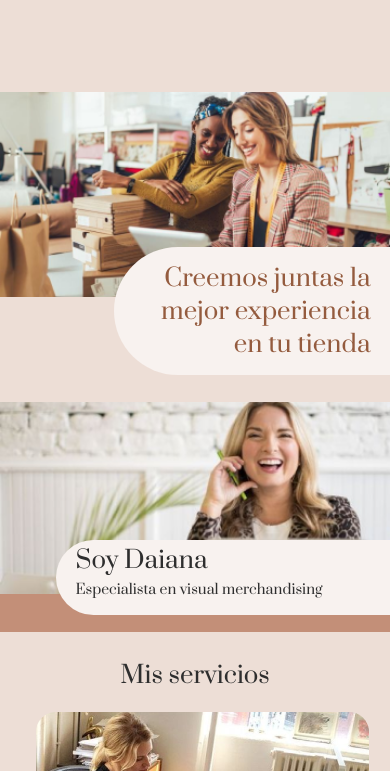
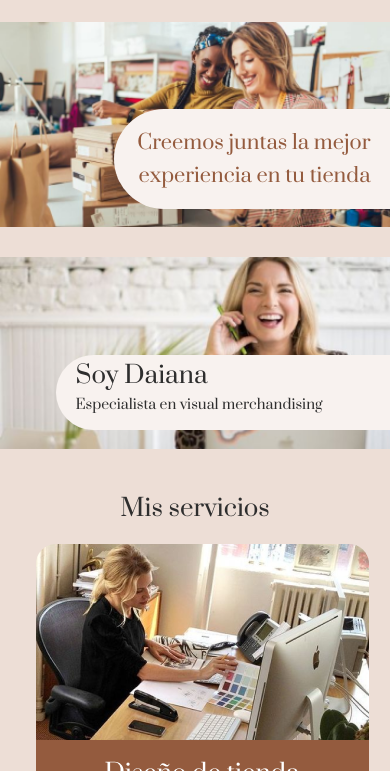
Before and after one commit to sebastianf777/personal2-prototype, a plain HTML site: page index.html in a window 390 px wide. Shown: the part 73-844 px from the top of the page. Drawn offline with Linux system fonts and the light colour scheme.

Commit message:
cambios y mejoras en home

```diff
--- a/assets/css/style.css
+++ b/assets/css/style.css
@@ -750,6 +750,7 @@ height: 27px;
 .cursos-online .izquierda .titulo-curso {
   display: block;
   text-align: center;
+  position: relative;
 }
 .cursos-online .izquierda .titulo-curso .parrafo-mobile {
   display: none;
@@ -1623,12 +1624,16 @@ display: block;
   }
   .titulo {
     display: block;
-    height: 310px;
+    height: auto;
+    margin-bottom: 30px;
   }
   .titulo .izquierda {
     margin-left: 0;
     margin-bottom: 0;
-  }
+    margin-top: 80px;
+
+  }
+
   .titulo .izquierda .parrafo-titulo {
     display: none;
   }
@@ -1642,14 +1647,14 @@ display: block;
   .titulo .derecha .img-mobile {
     position: absolute;
     width: 276px;
-    height: 128px;
-    top: 305px;
+    height: 100px;
+    top: calc(48vw - 20px);;
     background: #F8F2EF;
     border-radius: 100px 0px 0px 100px;
     font-family: 'Prata';
     font-style: normal;
     font-weight: normal;
-    font-size: 24px;
+    font-size: 20px;
     line-height: 33px;
     display: flex;
     align-items: center;
@@ -1659,8 +1664,7 @@ display: block;
   }
   .sobre-mi {
     display: block;
-    height: 230px;
-    background-color: #C38F78;
+
   }
   .sobre-mi .izquierda {
     display: block;
@@ -1676,6 +1680,7 @@ display: block;
   }
   .sobre-mi .derecha {
     margin: 0;
+    position: relative;
   }
   .sobre-mi .derecha .titulo-sobre-mi {
     display: none;
@@ -1688,7 +1693,7 @@ display: block;
     position: absolute;
     width: 100%;
     left: 56px;
-    top: 598px;
+    top: calc(-23vw - 20px);
     background: #F8F2EF;
     border-radius: 100px 0px 0px 100px;
     padding: 1% 5%;
@@ -1765,10 +1770,7 @@ display: block;
   }
   .cursos-online .izquierda .titulo-curso .parrafo-mobile {
     display: flex;
-    position: absolute;
-    left: 0%;
-    right: 45.28%;
-    top: 92%;
+    margin-top: 20px;
     background: #EDDED6;
     border-radius: 0px 30px 30px 0px;
     width: 227px;
--- a/index.html
+++ b/index.html
@@ -178,7 +178,7 @@
     </div>
 
   <!-- ======= Footer ======= -->
-  <!-- <div id="footer" class="footer section-show">
+  <div id="footer" class="footer section-show">
     <div class="izquierda">
       <img src="./assets/img/logo_transp.png" alt="logo">
       <p class="nombre-contacto">Daiana Montes</p>
@@ -204,7 +204,7 @@
       </div>
       <p class="copyright">Copyright© 2021. DM Visualdesign</p>
     </div>
-  </div>-->
+  </div>
   </section>
   <!-- Home -->
 
```
Also changed, not shown: asesoria-hora.html (+1 -1 lines), asesoria-integral.html (+1 -1 lines), diseño-tienda.html (+1 -1 lines), exhibiciones.html (+1 -1 lines), showroom-sueños.html (+1 -1 lines), tienda-exito.html (+1 -1 lines), vidrieras-qVenden.html (+1 -1 lines), vidrieras.html (+1 -1 lines), visual-merch.html (+1 -1 lines).
